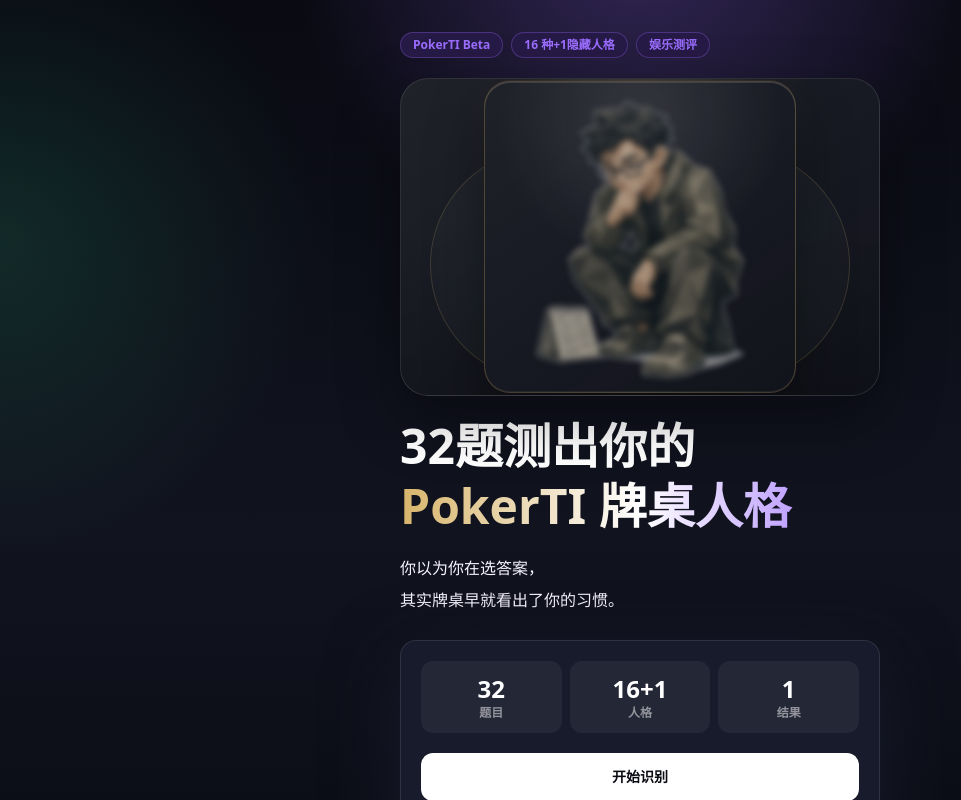
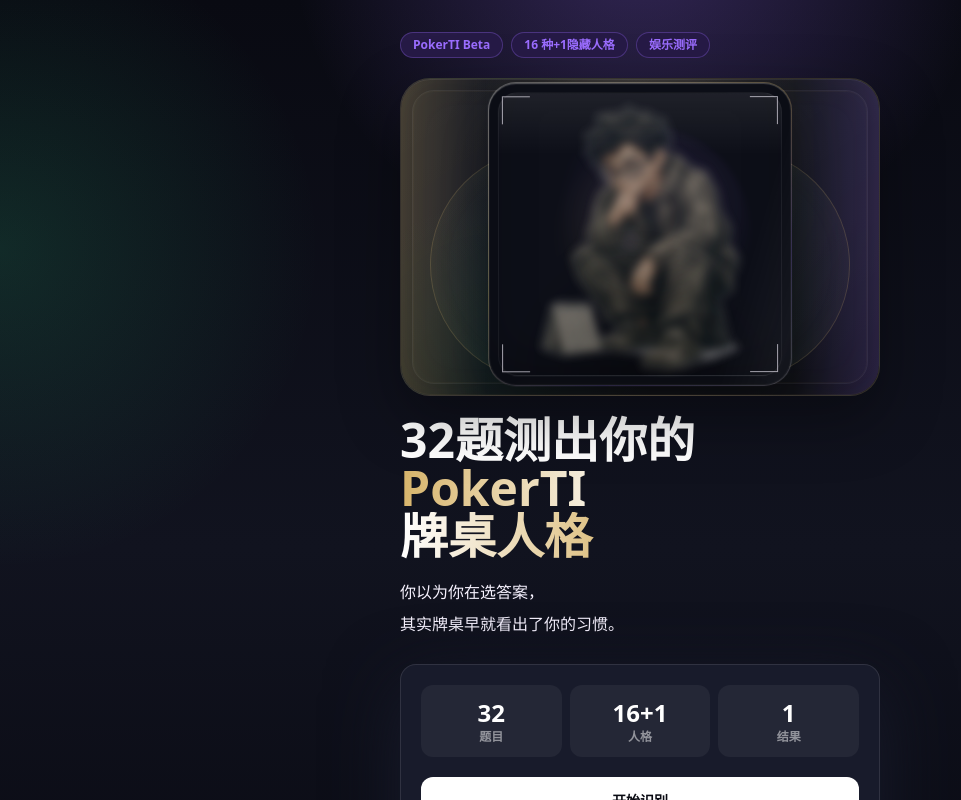
Before and after one commit to douzi137107-design/137107uione, a Next.js app: page / in a window 1280 px wide. Shown: the top 800 px of the page, without its empty margins (0-961 px from the left). Built offline with nearby package versions, Linux system fonts and the light colour scheme.

Commit message:
Polish homepage scanner design

```diff
--- a/app/globals.css
+++ b/app/globals.css
@@ -53,11 +53,54 @@
 @keyframes home-card-float {
   0%,
   100% {
-    transform: translateY(0) rotateX(0deg);
+    transform: translateY(0) rotateX(0deg) rotateZ(-0.25deg);
   }
 
   50% {
-    transform: translateY(-8px) rotateX(2deg);
+    transform: translateY(-7px) rotateX(1.4deg) rotateZ(0.25deg);
+  }
+}
+
+@keyframes home-border-sheen {
+  0% {
+    transform: translateX(-110%) rotate(16deg);
+    opacity: 0;
+  }
+
+  18%,
+  54% {
+    opacity: 0.72;
+  }
+
+  100% {
+    transform: translateX(260%) rotate(16deg);
+    opacity: 0;
+  }
+}
+
+@keyframes home-frame-pulse {
+  0%,
+  100% {
+    opacity: 0.58;
+    filter: drop-shadow(0 0 0 rgba(215, 180, 106, 0));
+  }
+
+  50% {
+    opacity: 0.9;
+    filter: drop-shadow(0 0 10px rgba(215, 180, 106, 0.18));
+  }
+}
+
+@keyframes home-aura-breathe {
+  0%,
+  100% {
+    opacity: 0.58;
+    transform: scale(0.96);
+  }
+
+  50% {
+    opacity: 0.88;
+    transform: scale(1.04);
   }
 }
 
@@ -105,14 +148,14 @@
 @keyframes home-persona-swap {
   0% {
     opacity: 0;
-    transform: translateY(8px) scale(0.96);
-    filter: blur(10px) saturate(0.86);
+    transform: translateY(10px) scale(0.96);
+    filter: blur(12px) saturate(0.82) brightness(0.9);
   }
 
   62% {
     opacity: 1;
-    transform: translateY(0) scale(1.04);
-    filter: blur(0) saturate(1.05);
+    transform: translateY(0) scale(1.025);
+    filter: blur(0) saturate(1.04) brightness(1.02);
   }
 
   100% {
@@ -277,22 +320,41 @@
   min-height: 318px;
   place-items: center;
   overflow: hidden;
-  border: 1px solid rgba(255, 255, 255, 0.1);
-  border-radius: 28px;
+  border: 1px solid rgba(215, 180, 106, 0.16);
+  border-radius: 30px;
   background:
-    radial-gradient(circle at 50% 18%, rgba(215, 180, 106, 0.14), transparent 11rem),
-    linear-gradient(145deg, rgba(255, 255, 255, 0.08), rgba(255, 255, 255, 0.02)),
+    radial-gradient(circle at 50% 18%, rgba(215, 180, 106, 0.16), transparent 11rem),
+    radial-gradient(circle at 20% 88%, rgba(48, 213, 138, 0.08), transparent 10rem),
+    linear-gradient(145deg, rgba(255, 255, 255, 0.07), rgba(255, 255, 255, 0.018)),
     #0d0f18;
-  box-shadow: 0 22px 60px rgba(0, 0, 0, 0.34);
+  box-shadow:
+    inset 0 1px 0 rgba(255, 255, 255, 0.08),
+    inset 0 -1px 0 rgba(215, 180, 106, 0.08),
+    inset 0 0 46px rgba(215, 180, 106, 0.03),
+    0 22px 60px rgba(0, 0, 0, 0.34);
 }
 
 .home-hero-visual::before {
   position: absolute;
   inset: 0;
   content: "";
+  border-radius: inherit;
   background:
-    radial-gradient(circle at 50% 18%, rgba(255, 255, 255, 0.12), transparent 8rem),
-    linear-gradient(180deg, transparent 45%, rgba(0, 0, 0, 0.18));
+    linear-gradient(90deg, rgba(215, 180, 106, 0.22), transparent 18%, transparent 82%, rgba(155, 109, 255, 0.18)),
+    radial-gradient(circle at 50% 18%, rgba(255, 255, 255, 0.1), transparent 8rem),
+    linear-gradient(180deg, transparent 45%, rgba(0, 0, 0, 0.2));
+  pointer-events: none;
+}
+
+.home-hero-visual::after {
+  position: absolute;
+  inset: 11px;
+  content: "";
+  border: 1px solid rgba(255, 255, 255, 0.055);
+  border-radius: 22px;
+  box-shadow:
+    inset 0 0 0 1px rgba(215, 180, 106, 0.035),
+    0 0 28px rgba(0, 0, 0, 0.14);
   pointer-events: none;
 }
 
@@ -300,12 +362,13 @@
   position: absolute;
   width: 88%;
   aspect-ratio: 1.8;
-  border: 1px solid rgba(215, 180, 106, 0.18);
+  border: 1px solid rgba(215, 180, 106, 0.2);
   border-radius: 999px;
   background:
     linear-gradient(90deg, transparent, rgba(48, 213, 138, 0.08), transparent),
     rgba(255, 255, 255, 0.02);
   transform: translateY(28px);
+  box-shadow: inset 0 0 28px rgba(215, 180, 106, 0.04);
 }
 
 .home-card-back {
@@ -332,19 +395,46 @@
 .home-scanner-card {
   position: relative;
   z-index: 2;
-  width: min(78%, 312px);
+  width: min(76%, 304px);
   aspect-ratio: 1;
   overflow: hidden;
-  border: 1px solid rgba(215, 180, 106, 0.3);
-  border-radius: 26px;
+  border: 1px solid transparent;
+  border-radius: 28px;
   background:
-    radial-gradient(circle at 50% 12%, rgba(255, 255, 255, 0.11), transparent 9rem),
-    linear-gradient(145deg, rgba(255, 255, 255, 0.08), rgba(255, 255, 255, 0.02)),
-    #0d0f18;
+    linear-gradient(#0d0f18, #0d0f18) padding-box,
+    linear-gradient(145deg, rgba(255, 255, 255, 0.38), rgba(215, 180, 106, 0.34) 42%, rgba(155, 109, 255, 0.2) 74%, rgba(255, 255, 255, 0.18)) border-box;
   box-shadow:
     inset 0 1px 0 rgba(255, 255, 255, 0.16),
-    0 24px 56px rgba(0, 0, 0, 0.42);
-  animation: home-card-float 6s ease-in-out infinite;
+    inset 0 0 0 1px rgba(255, 255, 255, 0.04),
+    inset 0 -22px 50px rgba(0, 0, 0, 0.24),
+    0 26px 58px rgba(0, 0, 0, 0.44);
+  animation: home-card-float 7.2s ease-in-out infinite;
+}
+
+.home-scanner-card::before {
+  position: absolute;
+  z-index: 3;
+  content: "";
+  top: -18%;
+  bottom: -18%;
+  left: 0;
+  width: 38%;
+  background: linear-gradient(90deg, transparent, rgba(255, 255, 255, 0.17), transparent);
+  pointer-events: none;
+  animation: home-border-sheen 6.8s ease-in-out infinite;
+}
+
+.home-scanner-card::after {
+  position: absolute;
+  inset: 9px;
+  z-index: 2;
+  content: "";
+  border: 1px solid rgba(255, 255, 255, 0.06);
+  border-radius: 20px;
+  background:
+    linear-gradient(180deg, rgba(255, 255, 255, 0.075), transparent 22%),
+    radial-gradient(circle at 50% 100%, rgba(0, 0, 0, 0.34), transparent 46%);
+  pointer-events: none;
 }
 
 .home-scanner-card-bug {
@@ -355,26 +445,42 @@
     0 24px 56px rgba(0, 0, 0, 0.42);
 }
 
+.home-scanner-aura {
+  position: absolute;
+  inset: 12%;
+  z-index: 0;
+  border-radius: 999px;
+  background:
+    radial-gradient(circle, rgba(215, 180, 106, 0.2), transparent 58%),
+    radial-gradient(circle at 60% 35%, rgba(155, 109, 255, 0.22), transparent 54%);
+  filter: blur(4px);
+  animation: home-aura-breathe 5.6s ease-in-out infinite;
+}
+
 .home-scanner-card-bug::after {
   position: absolute;
   inset: 0;
+  z-index: 2;
   content: "";
   background:
-    repeating-linear-gradient(0deg, rgba(155, 109, 255, 0.14) 0 2px, transparent 2px 18px),
+    linear-gradient(180deg, rgba(255, 255, 255, 0.075), transparent 22%),
+    repeating-linear-gradient(0deg, rgba(155, 109, 255, 0.1) 0 1px, transparent 1px 20px),
     linear-gradient(90deg, transparent, rgba(255, 255, 255, 0.08), transparent);
   mix-blend-mode: screen;
   pointer-events: none;
 }
 
 .home-scanner-image {
+  z-index: 1;
   object-fit: contain;
   object-position: center;
   padding: 18px;
   transform-origin: center;
-  animation: home-persona-swap 980ms cubic-bezier(0.16, 1, 0.3, 1) both;
+  animation: home-persona-swap 1180ms cubic-bezier(0.16, 1, 0.3, 1) both;
 }
 
 .home-scanner-image-bug {
+  z-index: 1;
   object-fit: contain;
   object-position: center;
   padding: 12px;
@@ -382,15 +488,61 @@
   animation: home-bug-flash 1080ms cubic-bezier(0.16, 1, 0.3, 1) both;
 }
 
+.home-scanner-corners {
+  position: absolute;
+  inset: 13px;
+  z-index: 4;
+  pointer-events: none;
+}
+
+.home-scanner-corners span {
+  position: absolute;
+  width: 28px;
+  height: 28px;
+  border-color: rgba(215, 180, 106, 0.64);
+  animation: home-frame-pulse 4.8s ease-in-out infinite;
+}
+
+.home-scanner-corners span:nth-child(1) {
+  top: 0;
+  left: 0;
+  border-top: 1px solid;
+  border-left: 1px solid;
+}
+
+.home-scanner-corners span:nth-child(2) {
+  top: 0;
+  right: 0;
+  border-top: 1px solid;
+  border-right: 1px solid;
+}
+
+.home-scanner-corners span:nth-child(3) {
+  right: 0;
+  bottom: 0;
+  border-right: 1px solid;
+  border-bottom: 1px solid;
+}
+
+.home-scanner-corners span:nth-child(4) {
+  bottom: 0;
+  left: 0;
+  border-bottom: 1px solid;
+  border-left: 1px solid;
+}
+
 .home-scan-line {
   position: absolute;
-  left: 10%;
-  right: 10%;
+  left: 8%;
+  right: 8%;
   top: 0;
-  height: 2px;
-  background: linear-gradient(90deg, transparent, rgba(215, 180, 106, 0.9), rgba(155, 109, 255, 0.9), transparent);
-  box-shadow: 0 0 22px rgba(215, 180, 106, 0.46);
-  animation: home-scan 5.8s ease-in-out infinite;
+  z-index: 5;
+  height: 1px;
+  background: linear-gradient(90deg, transparent, rgba(215, 180, 106, 0.86), rgba(255, 255, 255, 0.86), rgba(155, 109, 255, 0.72), transparent);
+  box-shadow:
+    0 0 18px rgba(215, 180, 106, 0.44),
+    0 0 34px rgba(155, 109, 255, 0.18);
+  animation: home-scan 6.8s ease-in-out infinite;
 }
 
 .home-pocket-card {
--- a/app/page.tsx
+++ b/app/page.tsx
@@ -21,10 +21,13 @@
           <HomePersonaScanner />
 
           <div className="space-y-4">
-            <h1 className="text-5xl font-black leading-tight tracking-normal text-white">
+            <h1 className="text-[2.72rem] font-black leading-[1.12] tracking-normal text-white min-[390px]:text-5xl">
               32题测出你的
               <span className="block bg-gradient-to-r from-[#d7b46a] via-white to-violet bg-clip-text text-transparent">
-                PokerTI 牌桌人格
+                PokerTI
+              </span>
+              <span className="block bg-gradient-to-r from-white via-[#d7b46a] to-violet bg-clip-text text-transparent">
+                牌桌人格
               </span>
             </h1>
             <p className="text-base font-medium leading-8 text-white/62">
--- a/components/home-persona-scanner.tsx
+++ b/components/home-persona-scanner.tsx
@@ -47,6 +47,7 @@
     <div className="home-hero-visual">
       <div className="home-table-ring" />
       <div className={isBugFlash ? "home-scanner-card home-scanner-card-bug" : "home-scanner-card"}>
+        <div className="home-scanner-aura" />
         <div className="home-scan-line" />
         <Image
           key={`${persona.key}-${scanCount}`}
@@ -57,6 +58,12 @@
           className={isBugFlash ? "home-scanner-image home-scanner-image-bug" : "home-scanner-image"}
           priority
         />
+        <div className="home-scanner-corners" aria-hidden="true">
+          <span />
+          <span />
+          <span />
+          <span />
+        </div>
       </div>
     </div>
   );
```
